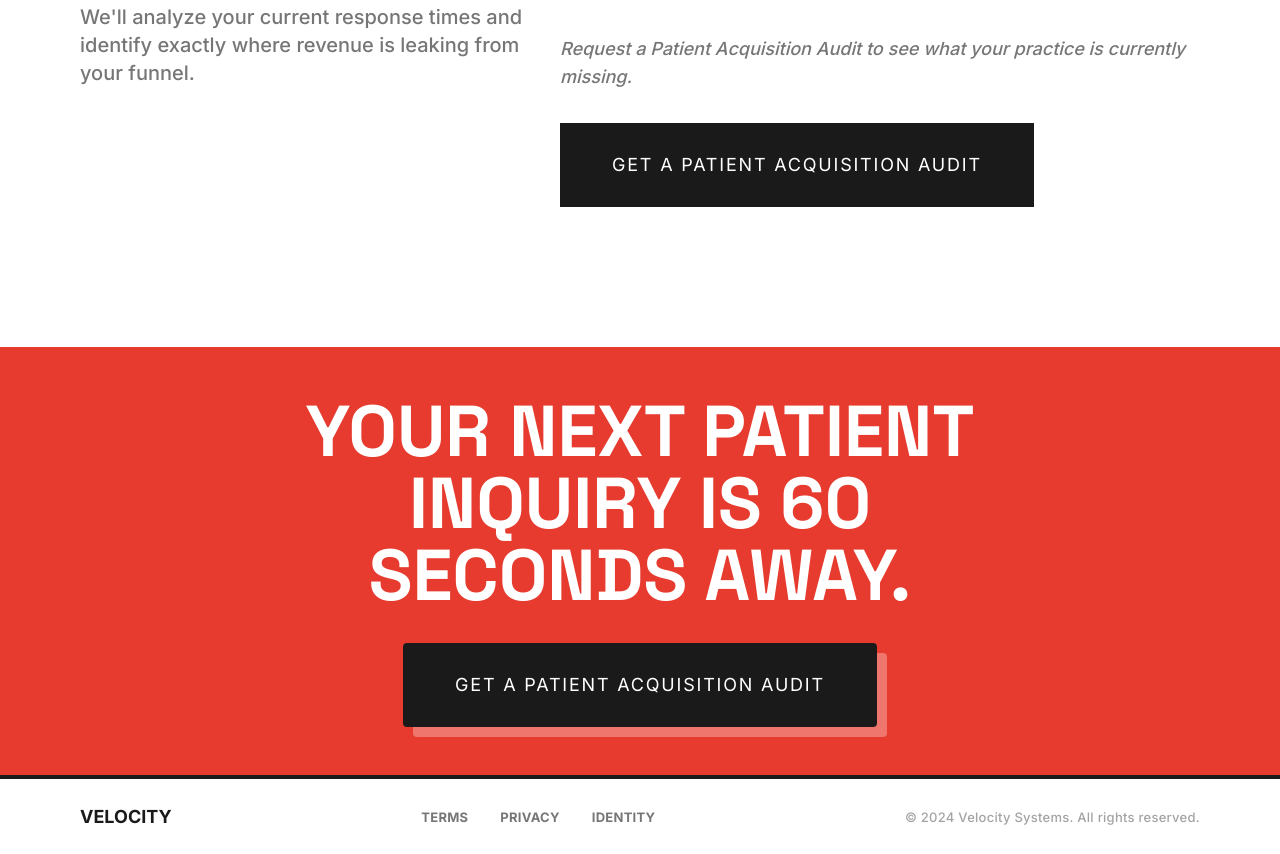
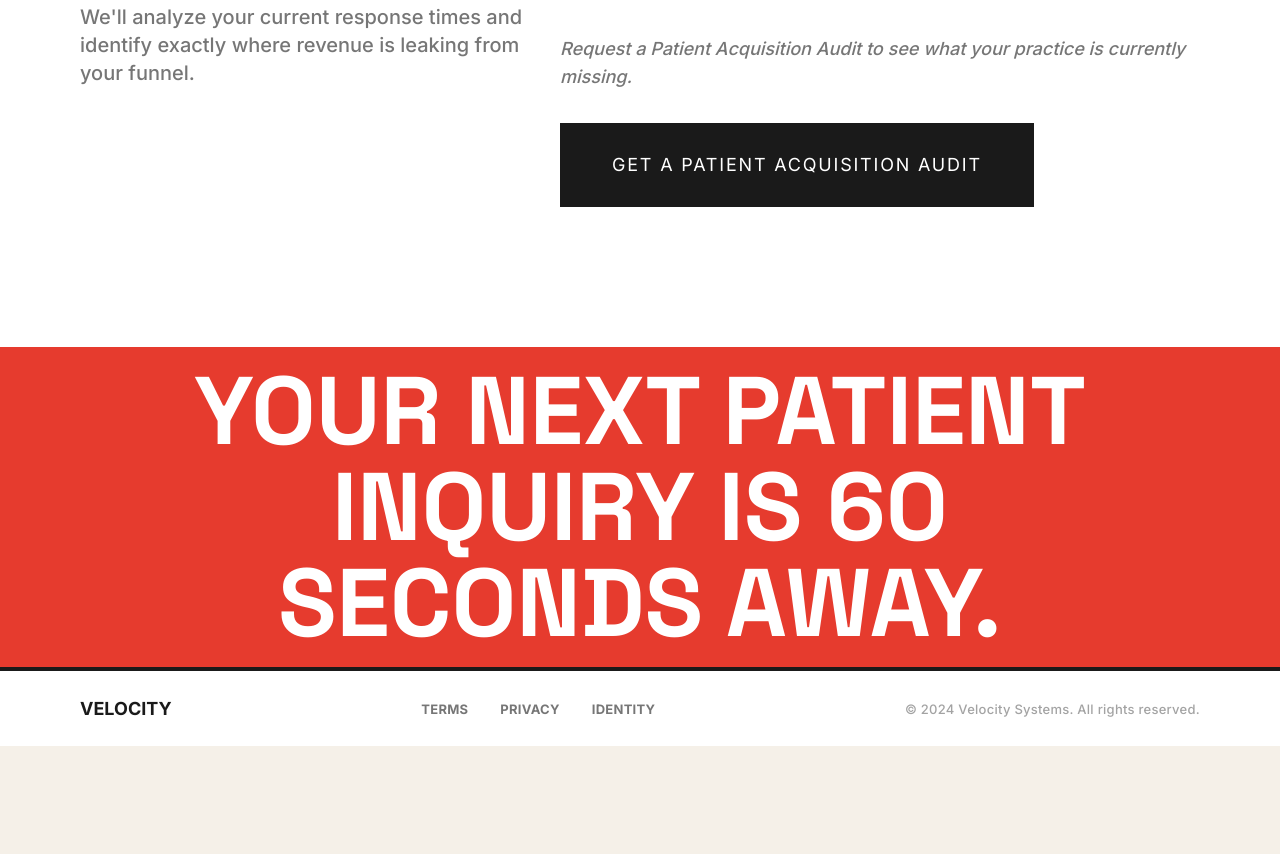
Before and after one commit to Jk3Nkgvd/velocity-solutions-site, a plain HTML site: page index.html in a window 1280 px wide. Shown: the part 5781-6635 px from the top of the page. After the commit the page ends 6527 px from the top, so only its background shows below. Drawn offline with nearby package versions, Linux system fonts and the light colour scheme; a script that the page names is missing; a web font is replaced by a local one.

Commit message:
Update final banner; re-wire Tally popup on remaining CTAs

```diff
--- a/index.html
+++ b/index.html
@@ -348,16 +348,7 @@
 </div>
 </section>
 <!-- 8. Final Banner -->
-<section class="py-stack-lg px-margin-desktop bg-bauhaus-red text-white text-center">
-<div class="max-w-4xl mx-auto flex flex-col items-center">
-<h2 class="text-5xl md:text-7xl mb-8 text-white hero-title uppercase leading-[0.9] font-black font-headline">
-            Your next patient inquiry is 60 seconds away.
-        </h2>
-<button type="button" data-tally-open="D4MJJR" class="inline-block bg-primary text-white px-12 py-6 font-label-cta text-lg uppercase tracking-[0.1em] hover:bg-white hover:text-primary transition-all duration-300 border-4 border-primary rounded-bauhaus shadow-[10px_10px_0px_0px_rgba(255,255,255,0.3)] cursor-pointer">
-            Get a Patient Acquisition Audit
-        </button>
-</div>
-</section>
+<section class="px-margin-desktop bg-bauhaus-red text-white text-center"><div class="max-w-6xl mx-auto flex items-center justify-center min-h-[40vh]"><h2 class="text-5xl md:text-8xl text-white hero-title uppercase leading-[0.85] font-black font-headline text-center">Your next patient inquiry is 60 seconds away.</h2></div></section>
 <!-- Footer -->
 <footer class="w-full px-margin-desktop py-stack-md flex flex-col md:flex-row justify-between items-center bg-white border-t-4 border-primary gap-6 md:gap-0">
 <div class="font-label-nav text-[18px] font-bold text-primary uppercase">Velocity</div>
```
